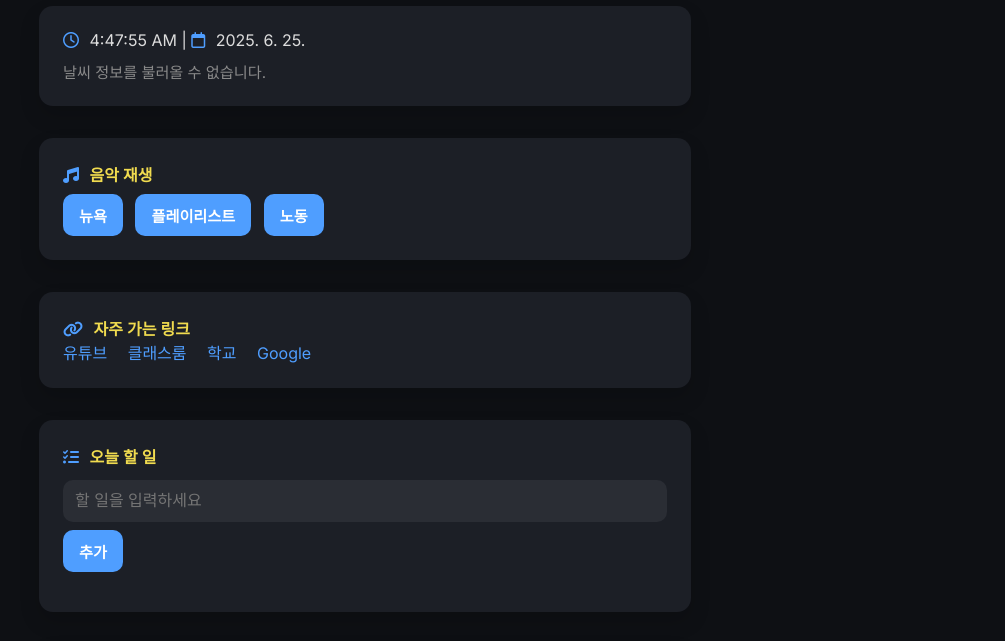
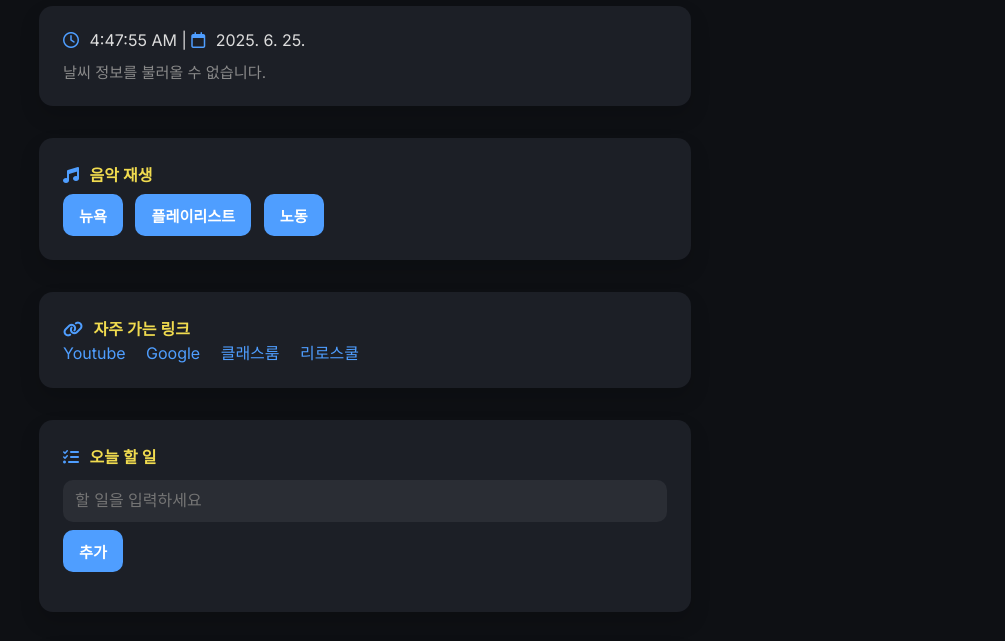
Before and after one commit to austin-mino/aejin-mino-v2, a plain HTML site: page index.html in a window 1280 px wide. Shown: the part 116-757 px from the top of the page, without its empty margins (275-1280 px from the left). Drawn offline with Linux system fonts and the light colour scheme; no server answers.

Commit message:
Update index.html

```diff
--- a/index.html
+++ b/index.html
@@ -203,10 +203,10 @@
 
   <div class="section">
     <i class="fa-solid fa-link icon"></i> <strong>자주 가는 링크</strong><br />
-    <a href="https://www.youtube.com" target="_blank">유튜브</a>
+    <a href="https://www.youtube.com" target="_blank">Youtube</a>
+    <a href="https://www.google.com" target="_blank">Google</a>
     <a href="https://classroom.google.com/u/1/h" target="_blank">클래스룸</a>
-    <a href="https://sangin.riroschool.kr" target="_blank">학교</a>
-    <a href="https://www.google.com" target="_blank">Google</a>
+    <a href="https://sangin.riroschool.kr" target="_blank">리로스쿨</a>
   </div>
 
   <div class="section">
```
